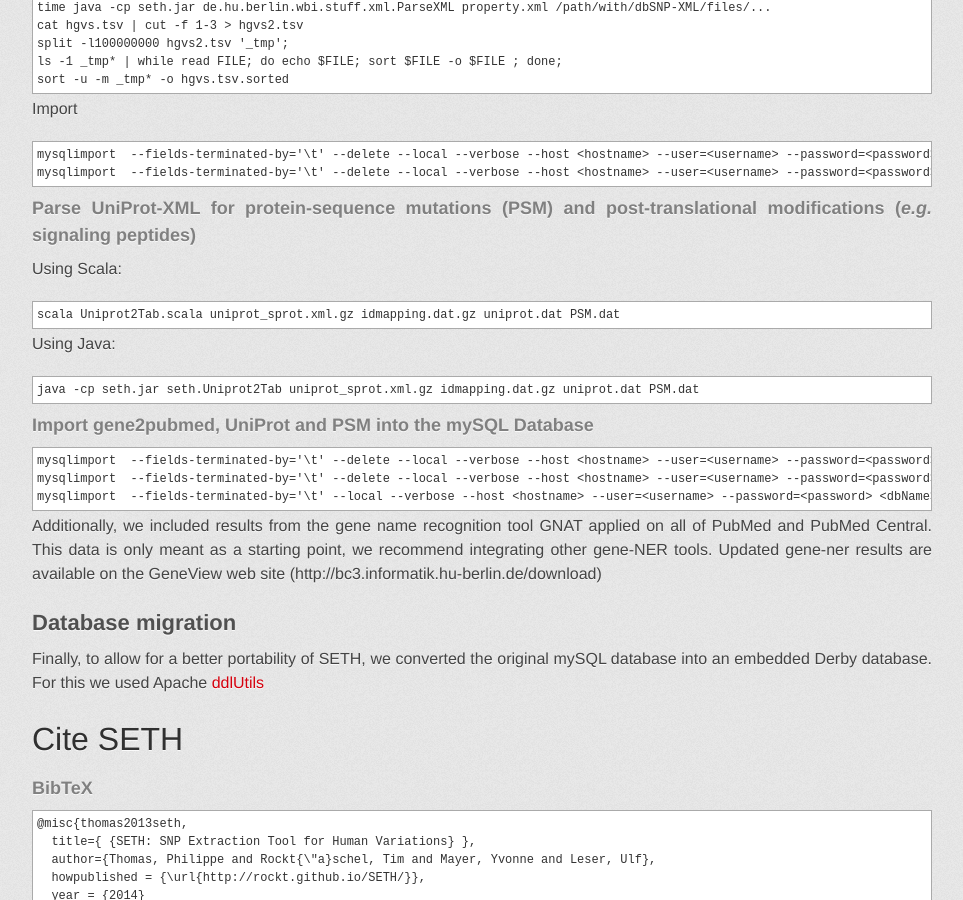
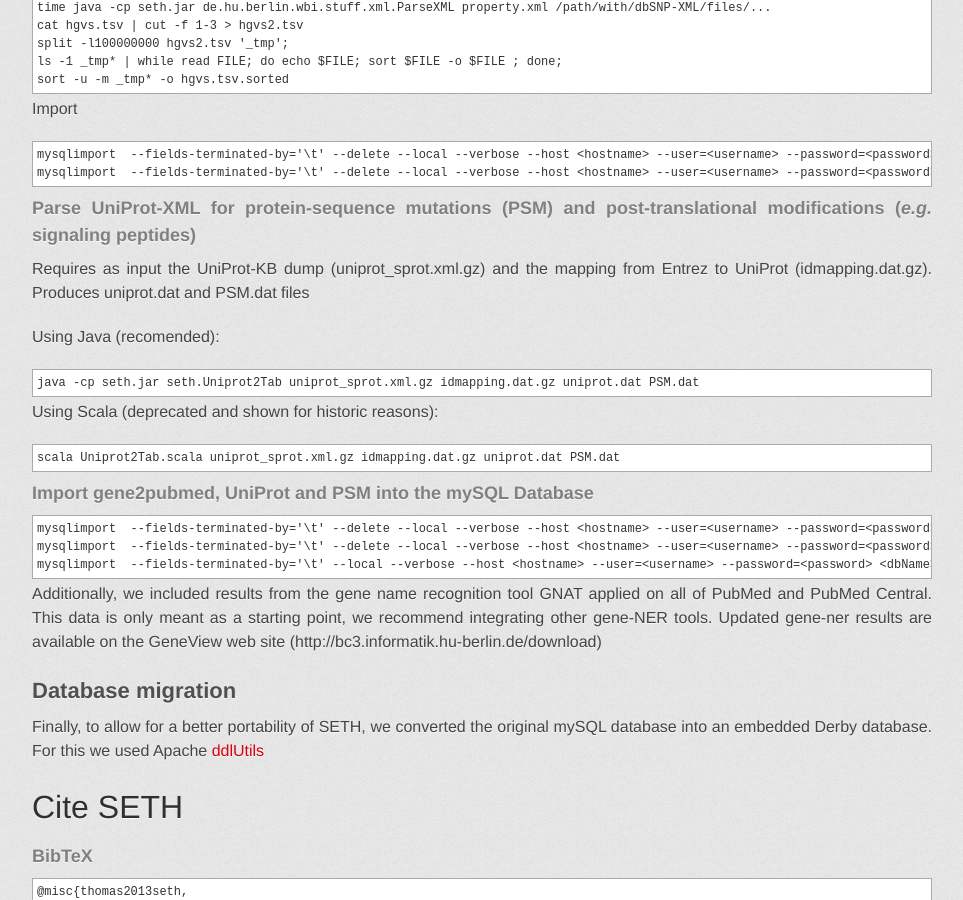
Before and after one commit to rockt/SETH, a Jekyll site: the page built from index.md, in a window 1280 px wide and 900 px high, scrolled down 5330 px. Shown: the whole window, without its empty margins (158-1121 px from the left). Built offline with Jekyll 4.4.1, drawn with Linux system fonts in a browser that asks for light colours; some web fonts are replaced.

Commit message:
more docu

```diff
--- a/index.md
+++ b/index.md
@@ -295,13 +295,17 @@ Import
 
 ### Parse UniProt-XML for protein-sequence mutations (PSM) and post-translational modifications (*e.g.* signaling peptides)
 
-Using Scala:
+Requires as input the UniProt-KB dump (uniprot_sprot.xml.gz) and the mapping from Entrez to UniProt (idmapping.dat.gz).
+Produces uniprot.dat and PSM.dat files
+
+Using Java (recomended):
+
+	java -cp seth.jar seth.Uniprot2Tab uniprot_sprot.xml.gz idmapping.dat.gz uniprot.dat PSM.dat
+
+Using Scala (deprecated and shown for historic reasons):
 
 	scala Uniprot2Tab.scala uniprot_sprot.xml.gz idmapping.dat.gz uniprot.dat PSM.dat
 
-Using Java:
-
-	java -cp seth.jar seth.Uniprot2Tab uniprot_sprot.xml.gz idmapping.dat.gz uniprot.dat PSM.dat
 
 ### Import  gene2pubmed, UniProt and PSM into the mySQL Database
 
```
